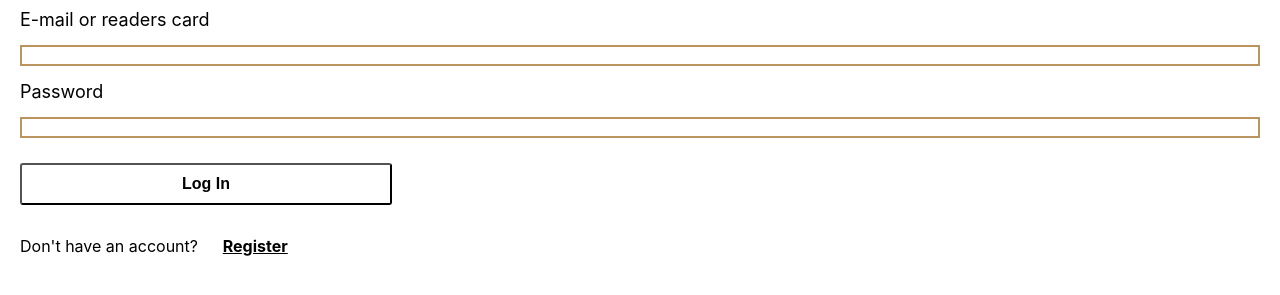
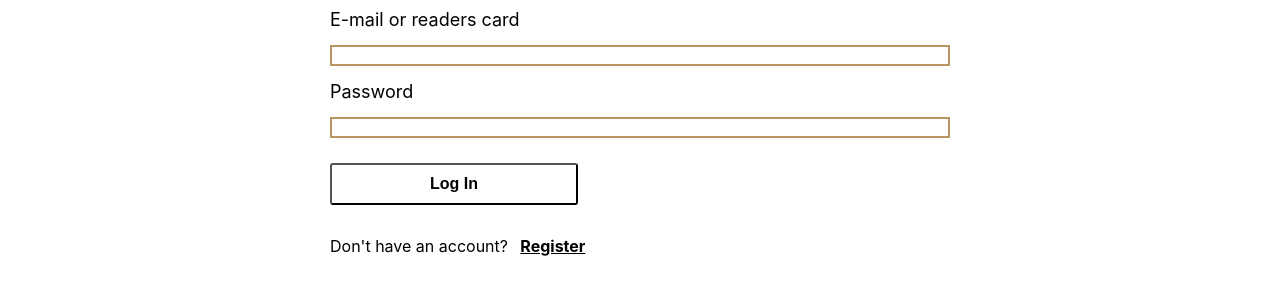
Before and after one commit to Wikcis/qa-intern-page1, a plain HTML site: page index.html in a window 1280 px wide. Shown: the part 71-366 px from the top of the page. Drawn offline with Linux system fonts and the light colour scheme.

Commit message:
Refactor dimensions and alignment

```diff
--- a/index.html
+++ b/index.html
@@ -17,6 +17,7 @@
 
     <div class="mainContainer">
 
+        <div class="elements">
             <label class="label">E-mail or readers card</label>
 
             <input class="inputField" type="text" id="email" name="email">
@@ -35,6 +36,7 @@
             </div>
 
         </div>
+    </div>
 
 </body>
 </html>
--- a/page1.css
+++ b/page1.css
@@ -23,11 +23,18 @@ h1 {
 }
 
 .mainContainer {
+    display: flex;
+    flex-direction: column;
+    justify-content: center;
+    align-items: center;
+}
+
+.elements {
     flex: 1;
     display: flex;
     flex-direction: column;
     gap: 15px;
-    width: 100%;
+    width: 50%;
     height: 100%;
     justify-content: center;
     font-family: Inter, sans-serif;
@@ -47,7 +54,7 @@ h1 {
 
 .button {
     flex: 0;
-    width: 30%;
+    width: 40%;
     height: 50px;
     padding: 10px;
     font-weight: bold;
```
Lines whose indentation alone changed are shown as unchanged.
